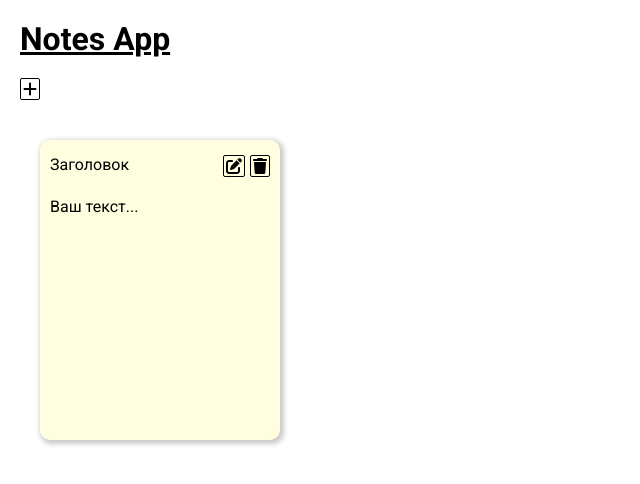
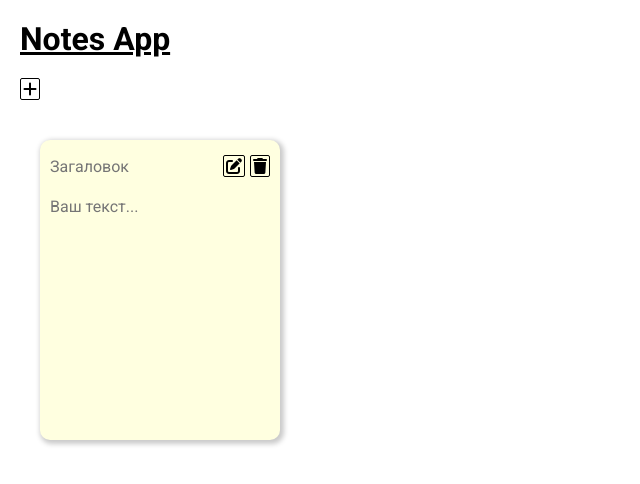
Before and after one commit to HoneySafonovets/ToDo-List, a website built with webpack: page ToDo List/index.html in a window 1280 px wide. Both pictures are taken after a click on the button 30 px from the left and 89 px from the top of the page. Shown: the full height of the page, 0-640 px from the left. Built offline with nearby package versions, Linux system fonts and the light colour scheme.

Commit message:
fix: edit input and textarea in card

```diff
--- a/src/js/setToLocalStorage.js
+++ b/ToDo List/js/setToLocalStorage.js
@@ -13,11 +13,13 @@
   }
 }
 
-function createNotes(title, text) {
+function createNotes(title, text, titleBegin, textBegin) {
   const newTask = {
     id: Date.now(),
     title: title,
     text: text,
+    titleBegin: titleBegin,
+    textBegin: textBegin,
   }
   const noteEl = renderTask(newTask)
   noteEl.id = newTask.id
@@ -35,8 +37,8 @@
   noteEl.dataset.parent = 'parent';
   noteEl.innerHTML = `
     <div class="note-header">
-      <p class="note-title" id="note-title">${task.title}</p>
-      <input id="note-title-input" class="note-hidden note-title-input" placeholder="${task.title}" type="text" autocomplete="off">
+      <textarea class="note-title" id="note-title" disabled rows="1" readonly wrap="hard" placeholder="${task.titleBegin}">${task.title}</textarea>
+      <input id="note-title-input" class="note-hidden note-title-input" placeholder="${task.titleBegin}" type="text" autocomplete="off" value="${task.title}" spellcheck="false">
       <div class="note-actions">
         <button class="note-edit">
           <i class="fa-solid fa-pen-to-square"></i>
@@ -46,9 +48,10 @@
         </button>
       </div>
     </div>
-    <textarea id="note-description" rows="15" wrap="hard" readonly class="note-textarea" disabled placeholder="${task.text}">${task.text}</textarea>
-    <textarea id="note-textarea" class="note-hidden note-textarea" rows="15" wrap="hard" placeholder="${task.text}"></textarea>
+    <textarea id="note-description" rows="15" wrap="hard" readonly class="note-textarea" disabled placeholder="${task.textBegin}">${task.text}</textarea>
+    <textarea id="note-textarea" class="note-hidden note-textarea" rows="15" wrap="hard" spellcheck="false" placeholder="${task.textBegin}">${task.text}</textarea>
   `
+
   const editBtn = noteEl.querySelector('.note-edit');
   const delBtn = noteEl.querySelector('.note-delete');
   const titleEl = noteEl.querySelector('#note-title');
@@ -61,8 +64,10 @@
     textEl.classList.toggle('note-hidden');
     titleEl.classList.toggle('note-hidden');
 
+
     textArea.classList.toggle('note-hidden');
     titleInput.classList.toggle('note-hidden');
+    titleInput.focus()
   })
   delBtn.addEventListener('click', (e) => {
     noteEl.remove()
@@ -72,9 +77,11 @@
   titleInput.addEventListener('input', (e) => {
     const parentNode = e.target.closest('.note')
     titleEl.innerHTML = e.target.value
+
     const id = Number(parentNode.id)
     const task = tasks.find((task) => task.id === id)
     task.title = titleEl.innerHTML
+    task.titleBegin = titleEl.innerHTML
     saveToLocalStorage()
   })
   textArea.addEventListener('input', (e) => {
--- a/ToDo List/scss/blocks/_note.scss
+++ b/ToDo List/scss/blocks/_note.scss
@@ -19,10 +19,19 @@
 .note-header {
   display: flex;
   justify-content: space-between;
+  align-items: center;
 }
 
 .note-title {
   font-family: $font-main;
+  width: 150px;
+  resize: none;
+  vertical-align: middle;
+
+  &:focus {
+    outline: none;
+
+  }
 }
 
 .note-actions {
@@ -40,6 +49,11 @@
 .note-title-input {
   width: 150px;
   font-family: $font-main;
+  vertical-align: top;
+
+  &:focus {
+
+  }
 }
 
 .note-textarea {
--- a/src/js/index.js
+++ b/src/js/index.js
@@ -1,11 +1,10 @@
-import { main, noteAdd, } from './vars.js'
-import { tasks, createNotes, checkLocalStorage, renderTask, addToPage } from './setToLocalStorage.js'
+import { main, noteAdd, } from '../../ToDo List/js/vars.js'
+import { tasks, createNotes, checkLocalStorage, renderTask, addToPage } from '../../ToDo List/js/setToLocalStorage.js'
 
 checkLocalStorage()
-// localStorage.clear()
 
 noteAdd.addEventListener('click', () => {
-  const el = createNotes('Заголовок', 'Ваш текст...')
+  const el = createNotes('', '', 'Загаловок', 'Ваш текст...')
 
   addToPage(el)
 })
```
Also changed, not shown: public/main.js (+1 -1 lines), ToDo List/css/main.css, ToDo List/js/vars.js (line endings or trailing spaces), 1 other file.
